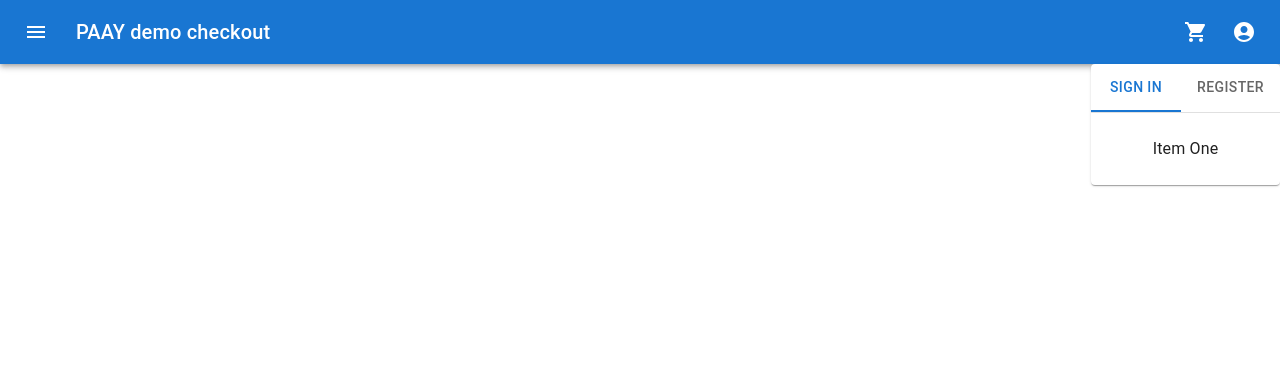
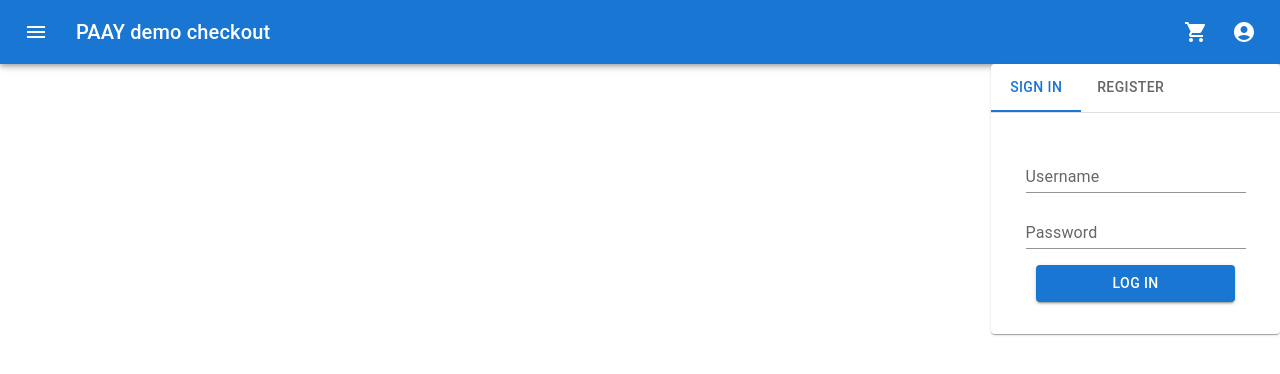
Before and after one commit to EphraimB/react-paay-demo-checkout, a React (Create React App) app: page / in a window 1280 px wide. Both pictures are taken after a click on the button 1244 px from the left and 32 px from the top of the page. Shown: the top 374 px of the page. Built offline with nearby package versions, Linux system fonts and the light colour scheme.

Commit message:
Added the two form fields.

```diff
--- a/src/components/LoginForm/LoginForm.js
+++ b/src/components/LoginForm/LoginForm.js
@@ -5,6 +5,8 @@ import PropTypes from 'prop-types';
 import Tabs from '@mui/material/Tabs';
 import Tab from '@mui/material/Tab';
 import Typography from '@mui/material/Typography';
+import TextField from '@mui/material/TextField';
+import Button from '@mui/material/Button';
 
 export default function LoginForm() {
     function TabPanel(props) {
@@ -60,10 +62,43 @@ export default function LoginForm() {
                     </Tabs>
                 </Box>
                 <TabPanel value={value} index={0}>
-                        Item One
+                    <Box
+                        component="form"
+                        sx={{
+                            '& > :not(style)': { m: 1, width: '25ch' },
+                        }}
+                        noValidate
+                        autoComplete="off"
+                    >
+                        <div>
+                            <TextField id="username" label="Username" variant="standard" />
+                        </div>
+                        <div>
+                            <TextField id="password" type="password" label="Password" variant="standard" />
+                        </div>
+                        <Button type="submit" variant="contained">Log in</Button>
+                    </Box>
                 </TabPanel>
                 <TabPanel value={value} index={1}>
-                        Item Two
+                <Box
+                        component="form"
+                        sx={{
+                            '& > :not(style)': { m: 1, width: '25ch' },
+                        }}
+                        noValidate
+                        autoComplete="off"
+                    >
+                        <div>
+                            <TextField id="username" label="Username" variant="standard" />
+                        </div>
+                        <div>
+                            <TextField id="password" type="password" label="Password" variant="standard" />
+                        </div>
+                        <div>
+                            <TextField id="confirmPassword" type="password" label="Confirm password" variant="standard" />
+                        </div>
+                        <Button type="submit" variant="contained">Register</Button>
+                    </Box>
                 </TabPanel>
             </Paper>
         </Box>
```
Lines whose indentation alone changed are shown as unchanged.
